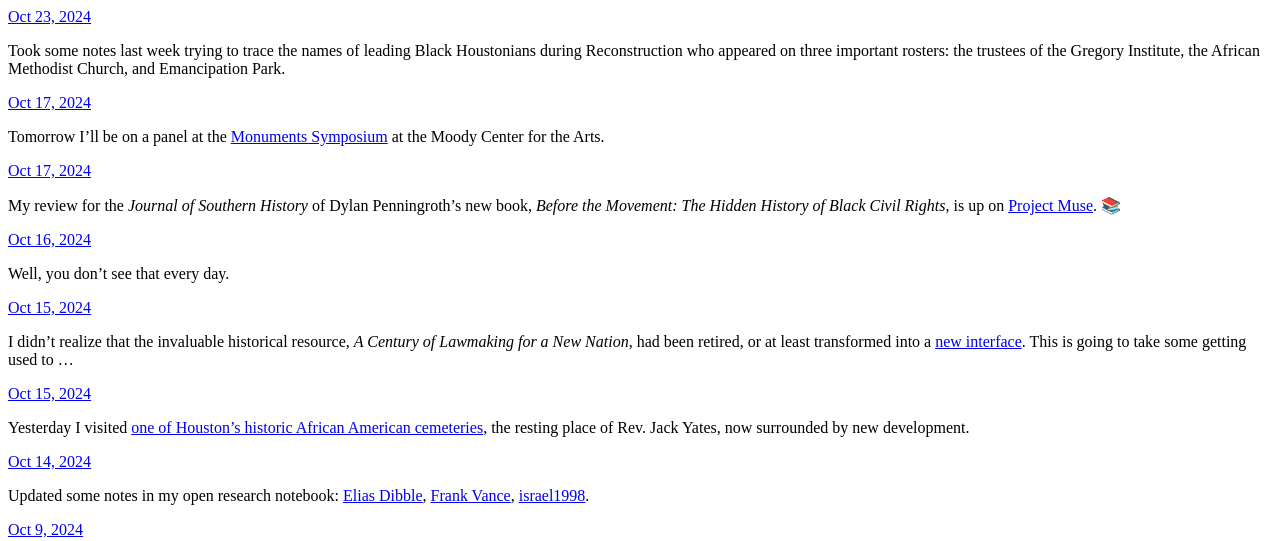
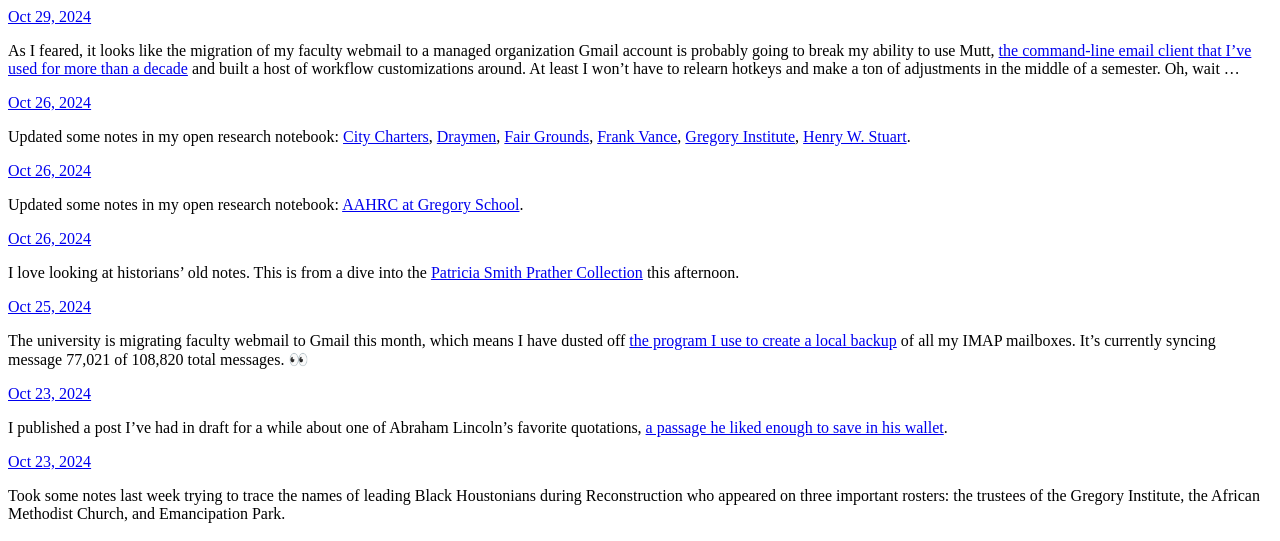
Before and after one commit to wcaleb/updates, a plain HTML site: page index.html in a window 1280 px wide. Shown: the top 541 px of the page. Drawn offline with Linux system fonts and the light colour scheme.

Commit message:
Archiving from Micro.blog.

```diff
--- a/index.html
+++ b/index.html
@@ -21,6 +21,73 @@
 <div class="h-feed">
 
 
+
+	  <div class="h-entry">
+
+
+		<a href="https://updates.wcaleb.org/2024/10/29/as-i-feared.html" class="u-url"><time class="dt-published" datetime="2024-10-29 14:23:45 -0500">Oct 29, 2024</time></a>
+
+		<div class="e-content">
+			 <p>As I feared, it looks like the migration of my faculty webmail to a managed organization Gmail account is probably going to break my ability to use Mutt, <a href="http://wcaleb.org/blog/mutt-tips">the command-line email client that I&rsquo;ve used for more than a decade</a> and built a host of workflow customizations around. At least I won&rsquo;t have to relearn hotkeys and make a ton of adjustments in the middle of a semester. Oh, wait &hellip;</p>
+
+		</div>
+	  </div>
+
+	  <div class="h-entry">
+
+
+		<a href="https://updates.wcaleb.org/2024/10/26/160144.html" class="u-url"><time class="dt-published" datetime="2024-10-26 16:01:44 -0500">Oct 26, 2024</time></a>
+
+		<div class="e-content">
+			 <p>Updated some notes in my open research notebook: <a href="http://wiki.wcaleb.rice.edu/_diff/City%20Charters?to=7f7b547fb255aa24d66d971c02fe26bc3abc9d66">City Charters</a>, <a href="http://wiki.wcaleb.rice.edu/_diff/Draymen?to=7f7b547fb255aa24d66d971c02fe26bc3abc9d66">Draymen</a>, <a href="http://wiki.wcaleb.rice.edu/_diff/Fair%20Grounds?to=7f7b547fb255aa24d66d971c02fe26bc3abc9d66">Fair Grounds</a>, <a href="http://wiki.wcaleb.rice.edu/_diff/Frank%20Vance?to=7f7b547fb255aa24d66d971c02fe26bc3abc9d66">Frank Vance</a>, <a href="http://wiki.wcaleb.rice.edu/_diff/Gregory%20Institute?to=7f7b547fb255aa24d66d971c02fe26bc3abc9d66">Gregory Institute</a>, <a href="http://wiki.wcaleb.rice.edu/_diff/Henry%20W.%20Stuart?to=7f7b547fb255aa24d66d971c02fe26bc3abc9d66">Henry W. Stuart</a>.</p>
+
+		</div>
+	  </div>
+
+	  <div class="h-entry">
+
+
+		<a href="https://updates.wcaleb.org/2024/10/26/updated-some-notes.html" class="u-url"><time class="dt-published" datetime="2024-10-26 16:01:02 -0500">Oct 26, 2024</time></a>
+
+		<div class="e-content">
+			 <p>Updated some notes in my open research notebook: <a href="http://wiki.wcaleb.rice.edu/_diff/AAHRC%20at%20Gregory%20School?to=a4a1c8adf0b241450dbee06ae8d849ec740dc5ff">AAHRC at Gregory School</a>.</p>
+
+		</div>
+	  </div>
+
+	  <div class="h-entry">
+
+
+		<a href="https://updates.wcaleb.org/2024/10/26/i-love-looking.html" class="u-url"><time class="dt-published" datetime="2024-10-26 14:56:02 -0500">Oct 26, 2024</time></a>
+
+		<div class="e-content">
+			 <p>I love looking at historians’ old notes. This is from a dive into the <a href="https://hplarchives.lyrasistechnology.org/repositories/3/resources/273">Patricia Smith Prather Collection</a> this afternoon.</p>
+<!-- raw HTML omitted -->
+
+		</div>
+	  </div>
+
+	  <div class="h-entry">
+
+
+		<a href="https://updates.wcaleb.org/2024/10/25/the-university-is.html" class="u-url"><time class="dt-published" datetime="2024-10-25 13:16:27 -0500">Oct 25, 2024</time></a>
+
+		<div class="e-content">
+			 <p>The university is migrating faculty webmail to Gmail this month, which means I have dusted off <a href="http://www.offlineimap.org/">the program I use to create a local backup</a> of all my IMAP mailboxes. It’s currently syncing message 77,021 of 108,820 total messages. 👀</p>
+
+		</div>
+	  </div>
+
+	  <div class="h-entry">
+
+
+		<a href="https://updates.wcaleb.org/2024/10/23/i-published-a.html" class="u-url"><time class="dt-published" datetime="2024-10-23 14:32:16 -0500">Oct 23, 2024</time></a>
+
+		<div class="e-content">
+			 <p>I published a post I&rsquo;ve had in draft for a while about one of Abraham Lincoln&rsquo;s favorite quotations, <a href="http://wcaleb.org/blog/lincolns-favorite-quote">a passage he liked enough to save in his wallet</a>.</p>
+
+		</div>
+	  </div>
 
 	  <div class="h-entry">
 
```
